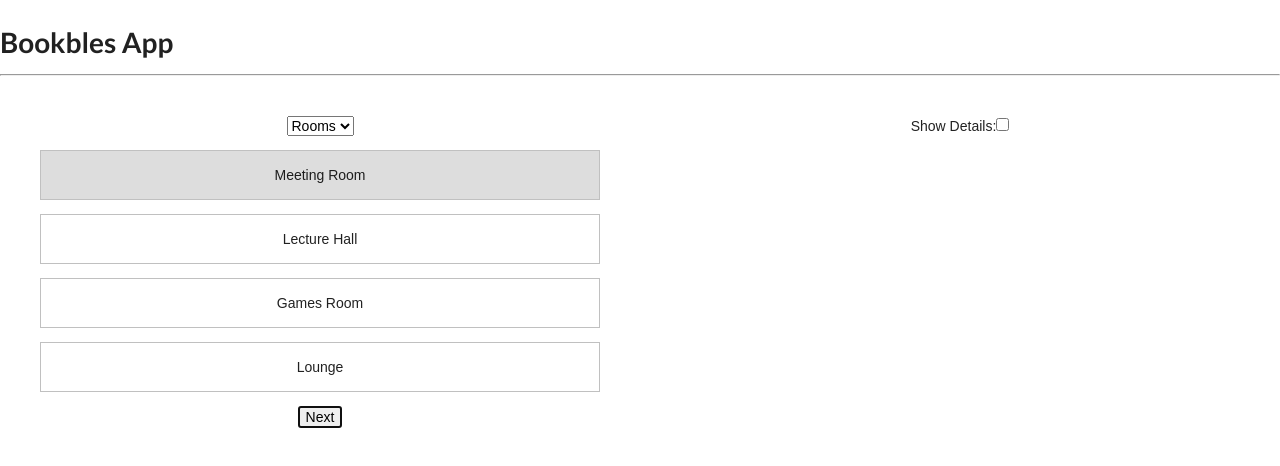
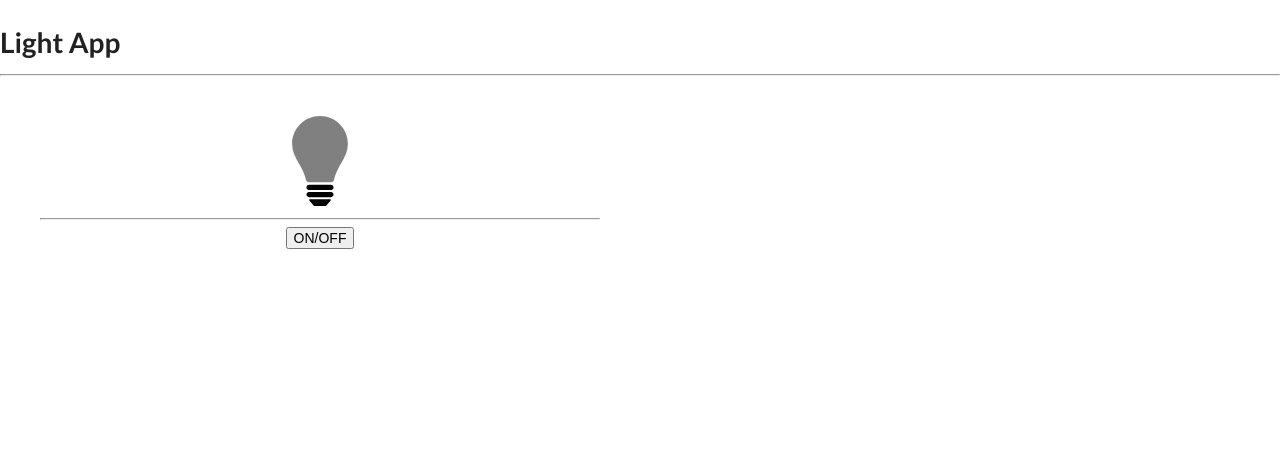
Before and after one commit to SaraTenorio/training-react-js, a React (Create React App) app: page / in a window 1280 px wide. Shown: the top 466 px of the page. Built offline with nearby package versions, Linux system fonts and the light colour scheme.

Commit message:
[with-hooks] Part 05

```diff
--- a/public/index.html
+++ b/public/index.html
@@ -1,34 +1,28 @@
-<!-- AULA 01 -->
-<!-- <!DOCTYPE html>
+<!DOCTYPE html>
 <html lang="en">
+
 <head>
   <meta charset="utf-8" />
   <meta name="viewport" content="width=device-width, initial-scale=1" />
   <meta name="theme-color" content="#000000" />
   <meta name="description" content="Web site created using create-react-app" />
-    <title>React App</title>
+  <title>Training React.js</title>
 </head>
+
 <body>
   <noscript>You need to enable JavaScript to run this app.</noscript>
-    <div class="main ui text container">
+
+  <!-- <div class="main ui text container">
       <h1 class="ui dividing centered header">Popular Products</h1>
-      <div id="root"></div>
-    </div>
-  </body>
-</html> -->
+    </div> -->
 
-<!-- AULA 02 -->
-<!DOCTYPE html>
-<html lang="en">
-  <head>
-    <link rel="icon" href="%PUBLIC_URL%/favicon.ico" />
-    <title>React App</title>
-  </head>
-  <body>
-    <noscript>You need to enable JavaScript to run this app.</noscript>
-    <h1>Bookbles App</h1>
-    <!-- <h1>Light App</h1> -->
+  <!-- <h1>Bookbles App</h1> -->
+
+  <h1>Light App</h1>
+
   <hr />
+
   <div id="root"></div>
 </body>
+
 </html>
--- a/src/App.js
+++ b/src/App.js
@@ -1,33 +1,24 @@
-/* AULA 01 */
-// import logo from './logo.svg';
-// import './App.css';
+import './App.css';
+
 // import ProductList from './components/ProductList';
 // import FuncComp from './classVSFunc/FuncComp';
 // import ClassComp from './classVSFunc/ClassComp';
+// import Bookables from './components/bookable/Bookables';
 
-// function App() {
-//   return (
-//     <div className="App">
-//       {/* <ProductList /> */}
-//       <ClassComp />
-//       <hr />
-//       <FuncComp />
-//     </div>
-//   );
-// }
-
-// export default App;
-
-/* AULA 02 */
-import './App.css';
-import Bookables from './components/bookable/Bookables';
-// import Lampada from './lampada/Lampada';
+import Lampada from './lampada/Lampada';
 
 function App() {
   return (
     <div className="App">
-      <Bookables />
-      {/* <Lampada /> */}
+      {/* <ProductList /> */}
+
+      {/* <ClassComp />
+      <hr />
+      <FuncComp /> */}
+
+      {/* <Bookables /> */}
+
+      <Lampada />
     </div>
   );
 }
```
Also changed, not shown: src/lampada/Lampada.jsx (+10 -10 lines). Lines whose indentation alone changed are shown as unchanged.
